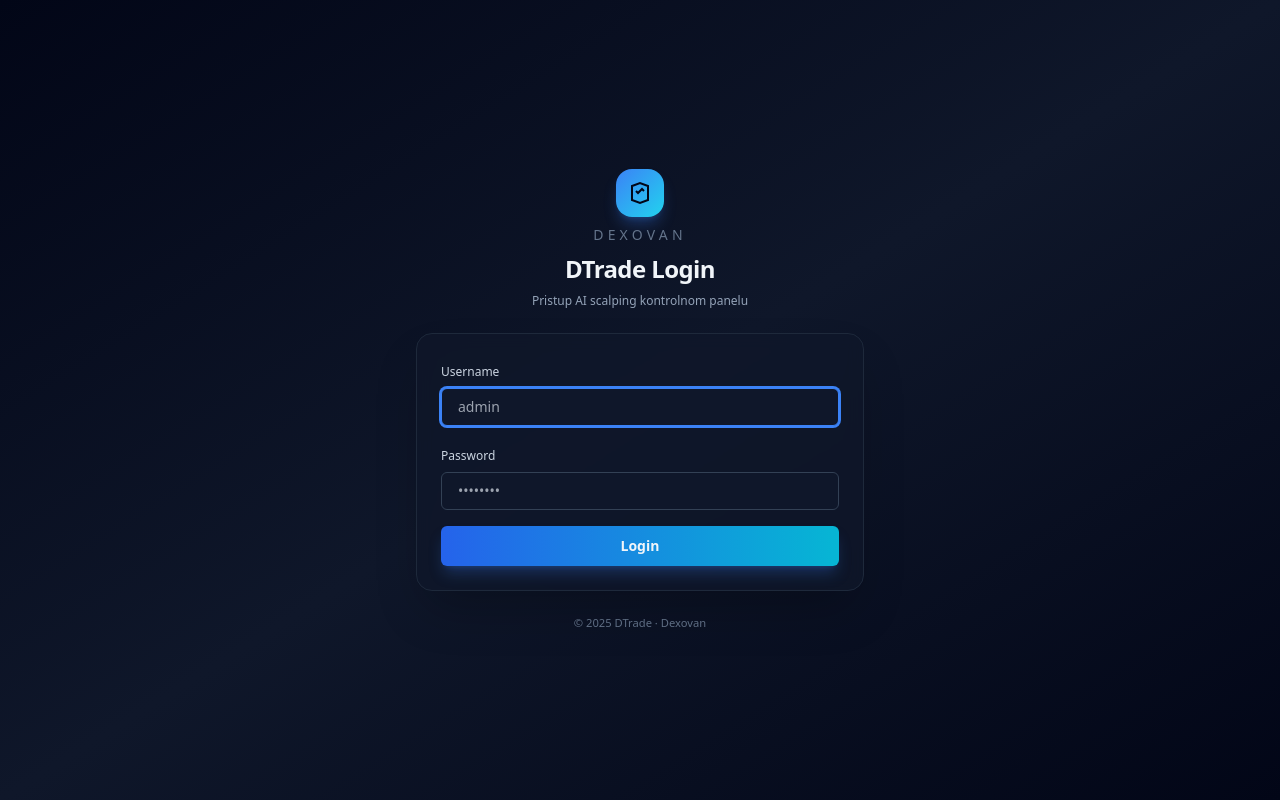
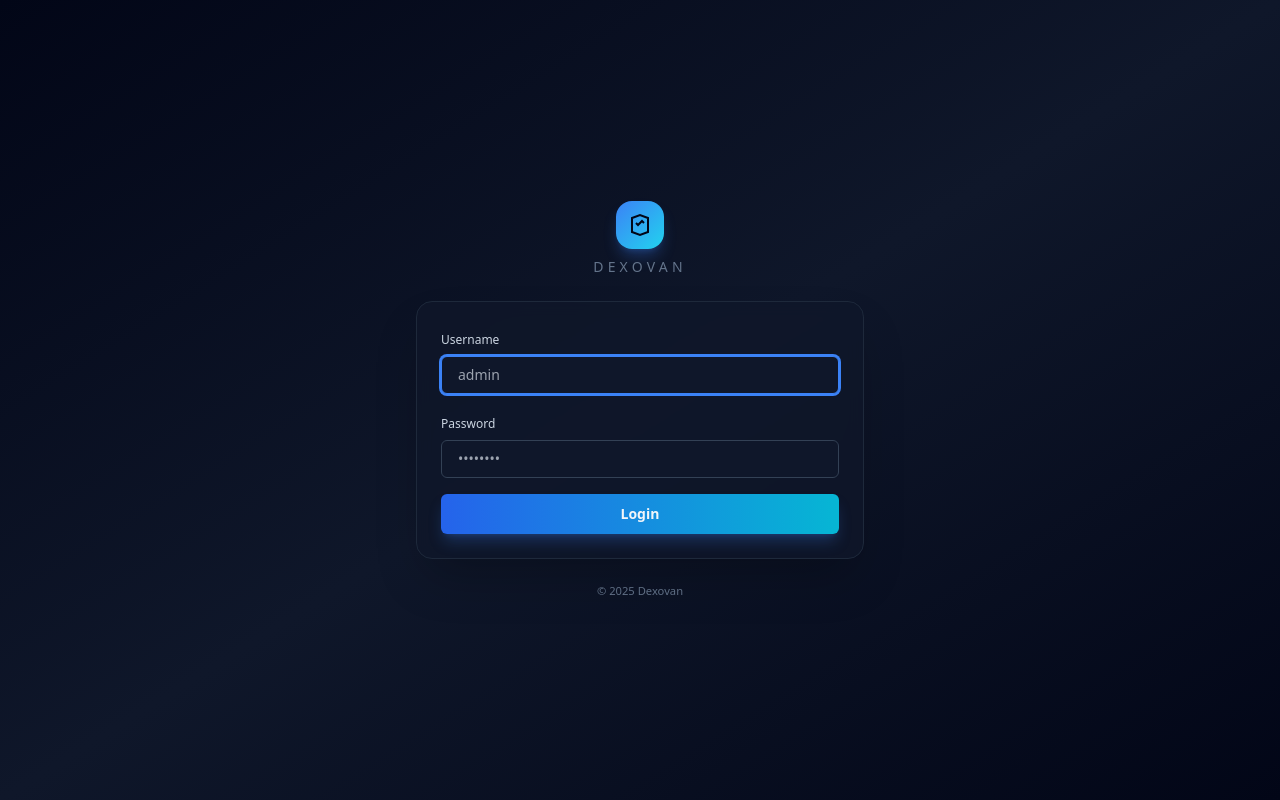
Before and after one commit to dexovan/scalper-base, a Node server app: page /login in a window 1280 px wide. Run offline with Node 20, Linux system fonts and the light colour scheme; some libraries are stand-ins or nearby versions.

Commit message:
Final updates to login and view templates

```diff
--- a/web/views/login.ejs
+++ b/web/views/login.ejs
@@ -24,12 +24,8 @@
         <div class="text-sm uppercase tracking-[0.3em] text-slate-500">
             Dexovan
         </div>
-        <h1 class="text-2xl font-semibold tracking-tight">
-            DTrade Login
-        </h1>
-        <p class="text-xs text-slate-400">
-            Pristup AI scalping kontrolnom panelu
-        </p>
+
+
     </div>
 
     <!-- Login card -->
@@ -86,7 +82,7 @@
     </div>
 
     <p class="text-center text-[0.7rem] text-slate-500">
-        © <%= new Date().getFullYear() %> DTrade · Dexovan
+        © <%= new Date().getFullYear() %> Dexovan
     </p>
 </div>
 
```
Also changed, not shown: src/config/defaults.js (added), src/connectors/bybit/publicREST.js (added), src/connectors/bybit/publicWS.js (added), src/connectors/bybit/schema.js (added), src/core/bootstrap.js (added), src/core/engine.js (added), src/core/scheduler.js (added), src/core/systemState.js (added), src/market/marketUtils.js (added), src/monitoring/crashGuard.js (added), src/monitoring/metricsTracker.js (added), src/ws/wsTypes.js (added).
